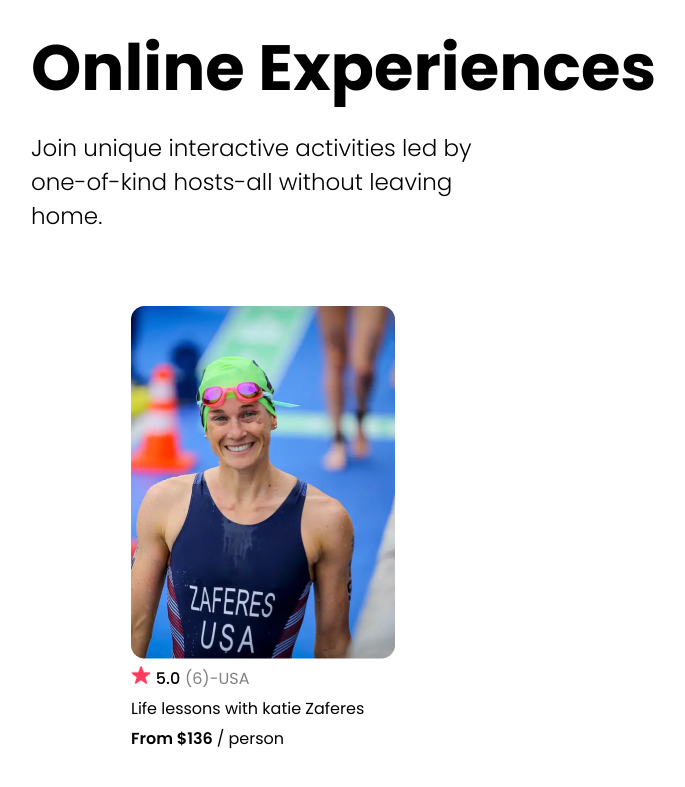
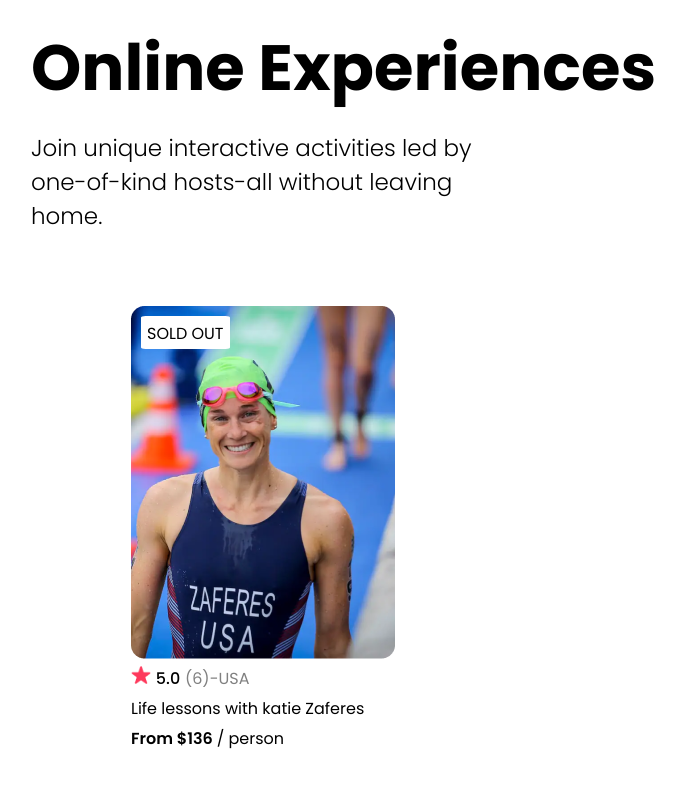
Before and after one commit to RaevenTech/AirBnB-clone, a React (Create React App) app in the folder air-clone/: page / in a window 1280 px wide. Shown: the part 602-1389 px from the top of the page, without its empty margins (19-704 px from the left). Built offline with nearby package versions, Linux system fonts and the light colour scheme.

Commit message:
image badge
Added a badge to the top left of the image

```diff
--- a/air-clone/src/components/card/Card.js
+++ b/air-clone/src/components/card/Card.js
@@ -8,6 +8,7 @@ const Card = () => {
         <section className={styles.cards}>
             <div className={styles.image}>
                 <img src={katieZaferes} alt="Katie Zaferes" />
+                <badge className={styles.badge}>SOLD OUT</badge>
             </div>
             <div className={styles.rating_info}>
                 <img src={star} alt="Star" className={styles.star} />
--- a/air-clone/src/components/card/card.module.css
+++ b/air-clone/src/components/card/card.module.css
@@ -2,7 +2,16 @@
     margin: 50px 50px 0px 150px;
 }
 .image {
+    position: relative;
     margin-bottom: 0px;
+}
+.badge {
+    position: absolute;
+    top: 10px;
+    left: 10px;
+    padding: 5px 6px 3px 6px;
+    border-radius: 5%;
+    background-color: #FFFFFF;
 }
 .rating_info {
     display: flex;
```
